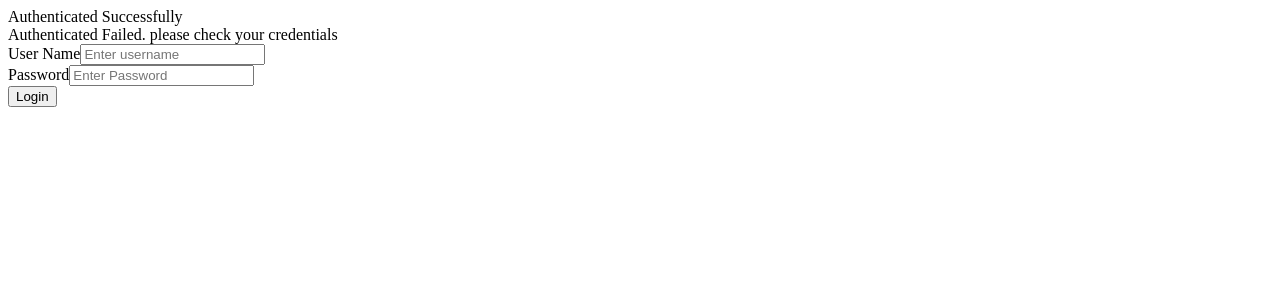
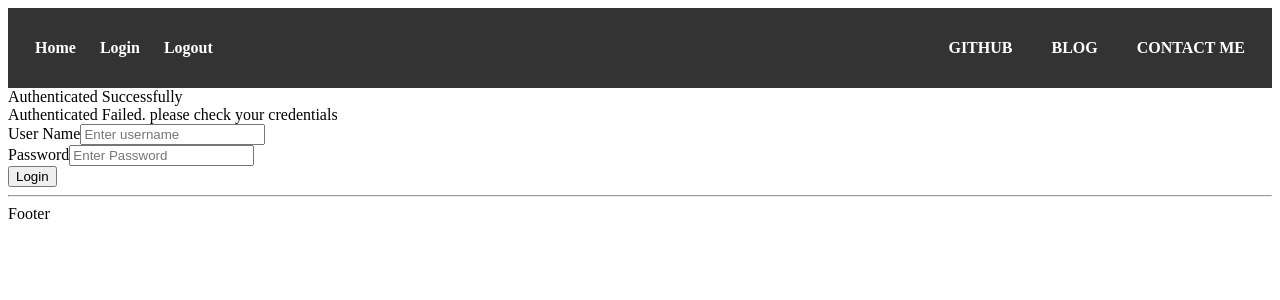
Before and after one commit to Qiydaar23/ReactRefresher, a React (Create React App) app: page /login in a window 1280 px wide. Shown: the top 300 px of the page. Built offline with nearby package versions, Linux system fonts and the light colour scheme.

Commit message:
header updated, css added for header

```diff
--- a/src/App.js
+++ b/src/App.js
@@ -2,12 +2,16 @@ import Login from './components/Login.jsx';
 import Todo from './components/Todo';
 import Welcome from './components/welcome.jsx';
 import Base from './Base.jsx';
+import Header from './components/Header.jsx';
+import Footer from "./components/Footer"
+
 
 function App() {
   return (
-    <>
-     <Base />
-    </>
+
+
+      <Base />
+
   );
 }
 
--- a/src/Base.jsx
+++ b/src/Base.jsx
@@ -1,20 +1,27 @@
 import Login from "./components/Login"
-import { BrowserRouter, Routes, Route, useNavigate } from "react-router-dom"
+import { BrowserRouter, Routes, Route} from "react-router-dom"
 import Welcome from "./components/welcome"
 import ErrorPage from "./components/ErrorPage"
 import ListToDos from "./components/ListToDos"
+import Logout from "./components/Logout"
+import Header from "./components/Header"
+import Footer from "./components/Footer"
+
 
 function Base(){
     return(
         <>
             <BrowserRouter>
+                <Header/>
                 <Routes>
                     <Route path="/login" element={<Login/>}/>
                     <Route path="/" element={<Login/>}/>
                     <Route path="/welcome" element={<Welcome />}/>
                     <Route path="*" element={<ErrorPage />} />
                     <Route path="/todoList" element={<ListToDos/>}/>
+                    <Route path="/logout" element={<Logout/>}/>
                 </Routes>
+                <Footer />
             </BrowserRouter>
         </>
 
--- /dev/null
+++ b/src/components/Footer.jsx
@@ -0,0 +1,8 @@
+function Footer(){
+    return(
+        <footer>
+            <hr/>Footer
+        </footer>
+    )
+}
+export default Footer
--- /dev/null
+++ b/src/components/Header.jsx
@@ -0,0 +1,27 @@
+import { Link } from "react-router-dom";
+import "./header.css";  // Import the CSS file
+
+function Header() {
+    return (
+        <header>
+            <div className="nav-links">
+                <Link to="/welcome">Home</Link>
+                <Link to="/login">Login</Link>
+                <Link to="/logout">Logout</Link>
+            </div>
+            <ul className="nav-bar">
+                <li className="nav-item">
+                    <a href="https://github.com/Qiydaar23" target="_blank" rel="noopener noreferrer">GITHUB</a>
+                </li>
+                <li className="nav-item">
+                    <a href="https://medium.com/@qiydaarwilliams23" target="_blank" rel="noopener noreferrer">BLOG</a>
+                </li>
+                <li className="nav-item">
+                    <a href="https://www.linkedin.com/in/qiydaarwilliams23/" target="_blank" rel="noopener noreferrer">CONTACT ME</a>
+                </li>
+            </ul>
+        </header>
+    );
+}
+
+export default Header;
--- a/src/components/ListToDos.jsx
+++ b/src/components/ListToDos.jsx
@@ -2,12 +2,16 @@ import { useState } from "react"
 
 function ListToDos(){
 
+    const today = new Date()
+
+    const targetDate = new Date(today.getFullYear()+12, today.getMonth(), today.getDay())
+
     const todos = [
-        {id:1, description: 'Learn AWS'},
-        {id:2, description: 'Learn C++'},
-        {id:3, description: 'Learn C'},
-        {id:4, description: 'Learn More'},
-        {id:5, description: 'Learn To Learn'}
+        {id:1, description: 'Learn AWS', done: false, targetDate: targetDate}, ,
+        {id:2, description: 'Learn C++',done: false, targetDate: targetDate},
+        {id:3, description: 'Learn C',done: false, targetDate: targetDate},
+        {id:4, description: 'Learn More',done: false, targetDate: targetDate},
+        {id:5, description: 'Learn To Learn',done: false, targetDate: targetDate}
     ]
 
 
@@ -19,8 +23,10 @@ function ListToDos(){
                 <table>
                     <thead>
                         <tr>
-                            <td>id</td>
-                            <td>description</td>
+                            <td>ID</td>
+                            <td>Description</td>
+                            <td>Is Done?</td>
+                            <td>Due Date</td>
                         </tr>
                     </thead>
                     <tbody>
@@ -29,6 +35,8 @@ function ListToDos(){
                                 <tr key={todo.id}>
                                     <td>{todo.id}</td>
                                     <td>{todo.description}</td>
+                                    <td>{todo.done.toString()}</td>
+                                    <td>{todo.targetDate.toDateString()}</td>
                                 </tr>
                             ))
                         }
--- /dev/null
+++ b/src/components/Logout.jsx
@@ -0,0 +1,10 @@
+import { Link } from "react-router-dom"
+
+function Logout(){
+    return(
+        <div>
+           <Link to="/login"> <button>Logout</button></Link>
+        </div>
+    )
+}
+export default Logout
--- /dev/null
+++ b/src/components/header.css
@@ -0,0 +1,41 @@
+/* Header Styling */
+header {
+    background-color: #333;
+    padding: 15px;
+    display: flex;
+    justify-content: space-between;
+    align-items: center;
+}
+
+/* Navigation Bar */
+.nav-bar {
+    list-style-type: none;
+    display: flex;
+    gap: 15px;
+}
+
+/* Navigation Links */
+.nav-item a, header a {
+    text-decoration: none;
+    color: white;
+    font-weight: bold;
+    padding: 8px 12px;
+    transition: color 0.3s ease-in-out;
+}
+
+.nav-item a:hover, header a:hover {
+    color: #ffcc00;
+}
+
+/* Responsive Design */
+@media (max-width: 768px) {
+    header {
+        flex-direction: column;
+        align-items: center;
+    }
+
+    .nav-bar {
+        flex-direction: column;
+        align-items: center;
+    }
+}
--- a/src/components/welcome.jsx
+++ b/src/components/welcome.jsx
@@ -1,6 +1,12 @@
+import { Link } from "react-router-dom"
+
 function Welcome(){
+
     return(
+        <>
         <h1>Welcome name of user</h1>
+        <Link to="/todoList">Your To Do List</Link>
+        </>
     )
 }
 export default Welcome
```
